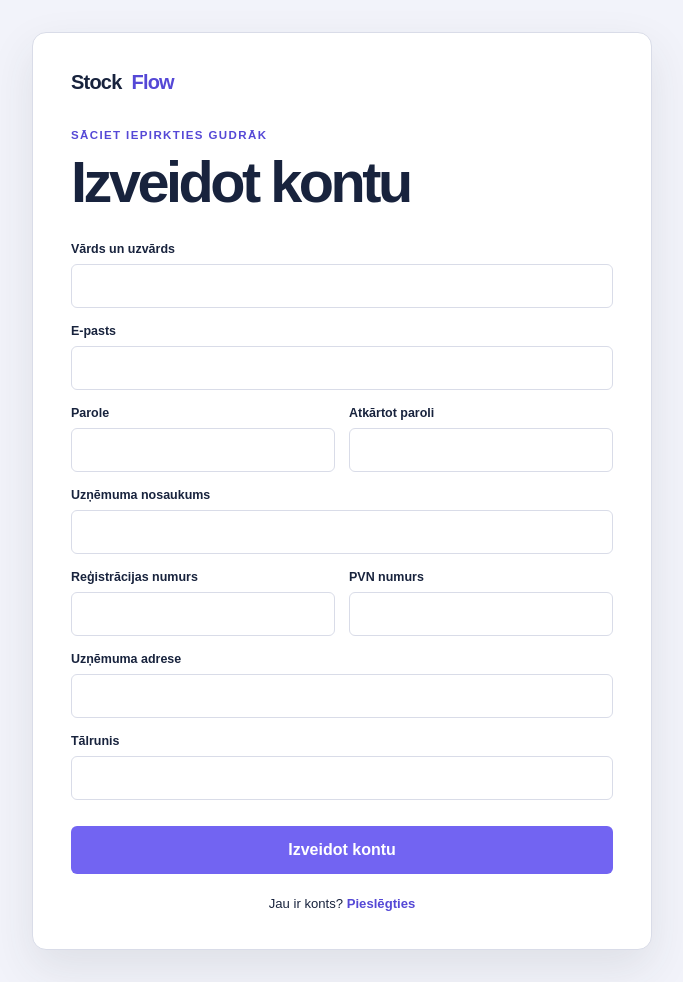
After one commit to 23DP1ELevsa/noliktavas_uzskaites_sistema_EJMN, a Flask app: page /auth/register in a window 1280 px wide. The commit adds this page. Shown: the whole page, without its empty margins (298-981 px from the left). Run offline with Flask 3, Linux system fonts and the light colour scheme.

Commit message:
Izveidota reģistrācija, pieslēgšanos un iziešana

```diff
--- a/backend/app/routes/auth.py
+++ b/backend/app/routes/auth.py
@@ -1,8 +1,112 @@
-from flask import Blueprint
+import re
+from urllib.parse import urljoin, urlparse
+
+from flask import Blueprint, flash, redirect, render_template, request, url_for
+from flask_login import current_user, login_user, logout_user
+from sqlalchemy.exc import IntegrityError
+
+from ..extensions import db
+from ..models import CompanyProfile, User
+
 
 auth_bp = Blueprint("auth", __name__, url_prefix="/auth")
+EMAIL_PATTERN = re.compile(r"^[^@\s]+@[^@\s]+\.[^@\s]+$")
 
 
-@auth_bp.get("/login")
+def _safe_next_url(value):
+    if not value:
+        return None
+    target = urljoin(request.host_url, value)
+    parsed_target = urlparse(target)
+    if parsed_target.scheme in {"http", "https"} and parsed_target.netloc == request.host:
+        return target
+    return None
+
+
+@auth_bp.route("/login", methods=["GET", "POST"])
 def login():
-    return "Login placeholder"
+    if current_user.is_authenticated:
+        return redirect(url_for("index"))
+
+    if request.method == "POST":
+        email = request.form.get("email", "").strip().casefold()
+        password = request.form.get("password", "")
+        user = db.session.scalar(db.select(User).where(User.email == email))
+
+        if user is None or not user.check_password(password):
+            flash("Nepareizs e-pasts vai parole.", "error")
+        elif not user.is_active:
+            flash("Šis konts ir deaktivizēts.", "error")
+        else:
+            login_user(user)
+            flash("Veiksmīgi pieslēdzāties.", "success")
+            next_url = request.args.get("next") or request.form.get("next")
+            return redirect(_safe_next_url(next_url) or url_for("index"))
+
+    return render_template("auth/login.html", next_url=request.args.get("next", ""))
+
+
+@auth_bp.route("/register", methods=["GET", "POST"])
+def register():
+    if current_user.is_authenticated:
+        return redirect(url_for("index"))
+
+    if request.method == "POST":
+        full_name = request.form.get("full_name", "").strip()
+        email = request.form.get("email", "").strip().casefold()
+        password = request.form.get("password", "")
+        password_confirmation = request.form.get("password_confirmation", "")
+        company_name = request.form.get("company_name", "").strip()
+        registration_no = request.form.get("registration_no", "").strip()
+        address = request.form.get("address", "").strip()
+        vat_no = request.form.get("vat_no", "").strip() or None
+        phone = request.form.get("phone", "").strip() or None
+
+        errors = []
+        if not full_name:
+            errors.append("Ievadiet vārdu un uzvārdu.")
+        if not EMAIL_PATTERN.fullmatch(email):
+            errors.append("Ievadiet derīgu e-pasta adresi.")
+        if len(password) < 8:
+            errors.append("Parolei jābūt vismaz 8 rakstzīmes garai.")
+        if password != password_confirmation:
+            errors.append("Paroles nesakrīt.")
+        if not company_name or not registration_no or not address:
+            errors.append("Aizpildiet visus obligātos uzņēmuma laukus.")
+
+        if not errors and db.session.scalar(db.select(User).where(User.email == email)):
+            errors.append("Konts ar šo e-pasta adresi jau pastāv.")
+
+        if errors:
+            for error in errors:
+                flash(error, "error")
+        else:
+            user = User(email=email, full_name=full_name)
+            user.set_password(password)
+            user.company_profile = CompanyProfile(
+                company_name=company_name,
+                registration_no=registration_no,
+                vat_no=vat_no,
+                phone=phone,
+                address=address,
+            )
+            db.session.add(user)
+            try:
+                db.session.commit()
+            except IntegrityError:
+                db.session.rollback()
+                flash("Konts ar šo e-pasta adresi jau pastāv.", "error")
+            else:
+                login_user(user)
+                flash("Konts izveidots. Laipni lūdzam StockFlow!", "success")
+                return redirect(url_for("index"))
+
+    return render_template("auth/register.html")
+
+
+@auth_bp.get("/logout")
+def logout():
+    if current_user.is_authenticated:
+        logout_user()
+        flash("Jūs izgājāt no konta.", "success")
+    return redirect(url_for("index"))
--- a/backend/app/static/css/style.css
+++ b/backend/app/static/css/style.css
@@ -54,6 +54,7 @@ a { color: inherit; text-decoration: none; }
 .language-picker select { border: 0; background: transparent; color: inherit; font: inherit; cursor: pointer; }
 .login-link { color: var(--coral-dark); }
 .login-link span { margin-left: 5px; font-size: 1rem; }
+.user-greeting { color: var(--muted); font-size: 0.75rem; }
 
 .hero { display: grid; grid-template-columns: minmax(0, 0.9fr) minmax(500px, 1.1fr); gap: 70px; align-items: center; min-height: 590px; padding: 58px 0 72px; }
 .hero-copy { position: relative; z-index: 1; }
@@ -81,6 +82,26 @@ h1 em { color: var(--coral); font-style: normal; }
 .warehouse, .flow-core { position: absolute; display: flex; flex-direction: column; align-items: center; justify-content: center; text-align: center; border: 1px solid rgba(48, 78, 72, 0.2); box-shadow: 0 9px 20px rgba(71, 102, 91, 0.1); }.warehouse { width: 128px; height: 86px; padding: 8px; border-radius: 8px; background: rgba(255,255,255,0.78); }.warehouse strong, .flow-core strong { font-size: 0.72rem; }.warehouse small, .flow-core small { margin-top: 5px; color: #7b8984; font-size: 0.58rem; }.warehouse-icon { display: grid; place-items: center; width: 24px; height: 24px; margin-bottom: 4px; border-radius: 6px; background: #d7e8dc; color: #4f8068; font-size: 1rem; }.warehouse-one { top: 5%; left: 4%; }.warehouse-two { top: 7%; right: 3%; }.warehouse-three { bottom: 5%; left: 4%; }.warehouse-four { right: 3%; bottom: 5%; }.flow-core { top: 50%; left: 50%; width: 156px; height: 116px; transform: translate(-50%, -50%); border: 2px solid var(--coral); border-radius: 50%; background: #fff8f2; }.core-mark { display: flex; align-items: end; gap: 3px; height: 25px; margin-bottom: 4px; }.core-mark i { display: block; width: 5px; border-radius: 5px 5px 1px 1px; background: var(--coral); }.core-mark i:nth-child(1) { height: 10px; }.core-mark i:nth-child(2) { height: 18px; }.core-mark i:nth-child(3) { height: 25px; }.pulse-dot { width: 6px; height: 6px; border-radius: 50%; background: #579b75; }
 .workflow { display: grid; grid-template-columns: 0.9fr 1.1fr; gap: 70px; padding: 30px 0 86px; border-top: 1px solid var(--line); }.section-kicker { margin: 0 0 14px; }.workflow h2 { margin: 0; font-size: clamp(1.55rem, 3vw, 2.3rem); line-height: 1.1; letter-spacing: -0.05em; }.steps { display: grid; grid-template-columns: repeat(3, 1fr); gap: 22px; }.step { padding-left: 16px; border-left: 2px solid var(--coral); }.step-number { color: var(--coral-dark); font-size: 0.68rem; font-weight: 800; }.step h3 { margin: 22px 0 8px; font-size: 1rem; }.step p { margin: 0; color: var(--muted); font-size: 0.78rem; line-height: 1.5; }.site-footer { display: flex; justify-content: space-between; padding: 18px 0 26px; border-top: 1px solid var(--line); color: #87918f; font-size: 0.68rem; }
 .sr-only { position: absolute; width: 1px; height: 1px; padding: 0; overflow: hidden; clip: rect(0, 0, 0, 0); white-space: nowrap; border: 0; }
+.flash-stack { width: min(1240px, calc(100% - 64px)); margin: 20px auto 0; }
+.flash { margin: 0 0 10px; padding: 12px 16px; border-radius: 7px; font-size: 0.85rem; }
+.flash-error { background: #fbe4dc; color: #963b26; }
+.flash-success { background: #dcefe3; color: #2f6945; }
+.auth-page { display: grid; min-height: 100vh; place-items: center; padding: 32px 16px; background: var(--paper); color: var(--ink); }
+.auth-card { width: min(100%, 460px); padding: 38px; background: #fff; color: var(--ink); border: 1px solid var(--line); border-radius: 14px; box-shadow: 0 18px 45px rgba(46, 60, 58, 0.1); }
+.auth-card-wide { width: min(100%, 620px); }
+.auth-card h1 { margin: 4px 0 24px; color: var(--ink); font-size: clamp(2.3rem, 7vw, 3.6rem); }
+.auth-card .brand { margin-bottom: 35px; }
+.auth-form { display: grid; gap: 8px; }
+.auth-form label { margin-top: 8px; color: var(--ink); font-size: 0.78rem; font-weight: 700; }
+.auth-form input { width: 100%; min-height: 44px; padding: 0 12px; border: 1px solid var(--line); border-radius: 6px; background: #fff; color: var(--ink); font: inherit; }
+.auth-form input::placeholder { color: var(--muted); }
+.auth-form input:focus { border-color: var(--coral); outline: 3px solid rgba(230, 110, 79, 0.13); }
+.auth-form button { min-height: 48px; margin-top: 18px; border: 0; border-radius: 6px; background: var(--coral); color: #fff; font: inherit; font-weight: 800; cursor: pointer; }
+.auth-form button:hover { background: var(--coral-dark); }
+.auth-grid { display: grid; grid-template-columns: 1fr 1fr; gap: 14px; }
+.auth-grid > div { display: grid; gap: 8px; }
+.auth-switch { margin: 22px 0 0; color: var(--muted); font-size: 0.82rem; text-align: center; }
+.auth-switch a { color: var(--coral-dark); font-weight: 700; }
 
 @media (max-width: 900px) { .main-nav { margin-left: 0; }.hero { grid-template-columns: 1fr; gap: 42px; }.network-visual { min-height: 420px; }.workflow { grid-template-columns: 1fr; gap: 35px; } }
 @media (max-width: 640px) { .site-header, .hero, .workflow, .site-footer { width: min(100% - 36px, 1240px); }.site-header { min-height: 74px; }.main-nav { display: none; }.header-actions { gap: 12px; }.language-picker { display: none; } .hero { padding-top: 47px; }.hero-lede { font-size: 0.9rem; }.search-form { align-items: stretch; flex-wrap: wrap; gap: 7px; padding: 10px; }.search-icon { align-self: center; }.search-form input { min-height: 39px; }.search-form button { width: 100%; }.network-visual { min-height: 400px; padding: 18px 14px 14px; box-shadow: 10px 12px 0 #e0e6df; }.network-stage { height: 315px; }.warehouse { width: 108px; height: 78px; }.warehouse-one, .warehouse-three { left: 0; }.warehouse-two, .warehouse-four { right: 0; }.flow-core { width: 140px; height: 105px; }.steps { grid-template-columns: 1fr; gap: 18px; }.step { min-height: 66px; }.step h3 { margin: 5px 0; }.site-footer { display: block; line-height: 1.8; }.site-footer span { display: block; } }
@@ -113,3 +134,45 @@ h1 { letter-spacing: -0.06em; }.hero-lede { color: #b4c0d4; }.search-form { bord
 
 @media (max-width: 900px) { .hero { grid-template-columns: 1fr; } }
 @media (max-width: 640px) { .site-header { width: 100%; padding: 0 18px; }.hero { width: 100%; padding: 55px 18px 64px; }.workflow, .site-footer { width: calc(100% - 36px); }.network-visual { min-height: 400px; }.hero-stats { gap: 16px; }.hero-stats strong { font-size: 0.85rem; }.hero-stats span { font-size: 0.58rem; } }
+
+/* Keep authentication content readable on its light card. */
+html, body, button, input, select, textarea {
+    font-family: Arial, sans-serif;
+}
+
+.auth-page {
+    color: #18233d;
+}
+
+.auth-card,
+.auth-card h1,
+.auth-card .section-kicker,
+.auth-card .auth-form label,
+.auth-card .auth-switch {
+    color: #18233d;
+}
+
+.auth-card .section-kicker {
+    color: #5548d6;
+}
+
+.auth-card .brand {
+    color: #18233d;
+}
+
+.auth-card .brand-accent {
+    color: #5548d6;
+}
+
+.auth-card .auth-form input {
+    background: #fff;
+    color: #18233d;
+}
+
+.auth-card .auth-form input::placeholder {
+    color: #68748d;
+}
+
+.auth-card .auth-switch a {
+    color: #5548d6;
+}
--- /dev/null
+++ b/backend/app/templates/auth/register.html
@@ -0,0 +1,41 @@
+<!doctype html>
+<html lang="lv">
+<head>
+    <meta charset="utf-8">
+    <meta name="viewport" content="width=device-width, initial-scale=1">
+    <title>Reģistrēties | StockFlow</title>
+    <link rel="stylesheet" href="{{ url_for('static', filename='css/style.css') }}">
+</head>
+<body class="auth-page">
+    <main class="auth-card auth-card-wide">
+        <a class="brand" href="{{ url_for('index') }}">Stock<span class="brand-accent">Flow</span></a>
+        <p class="section-kicker">Sāciet iepirkties gudrāk</p>
+        <h1>Izveidot kontu</h1>
+        {% with messages = get_flashed_messages(with_categories=true) %}
+            {% for category, message in messages %}<p class="flash flash-{{ category }}">{{ message }}</p>{% endfor %}
+        {% endwith %}
+        <form method="post" class="auth-form">
+            <label for="full_name">Vārds un uzvārds</label>
+            <input id="full_name" name="full_name" value="{{ request.form.get('full_name', '') }}" required autocomplete="name">
+            <label for="email">E-pasts</label>
+            <input id="email" name="email" type="email" value="{{ request.form.get('email', '') }}" required autocomplete="email">
+            <div class="auth-grid">
+                <div><label for="password">Parole</label><input id="password" name="password" type="password" required minlength="8" autocomplete="new-password"></div>
+                <div><label for="password_confirmation">Atkārtot paroli</label><input id="password_confirmation" name="password_confirmation" type="password" required minlength="8" autocomplete="new-password"></div>
+            </div>
+            <label for="company_name">Uzņēmuma nosaukums</label>
+            <input id="company_name" name="company_name" value="{{ request.form.get('company_name', '') }}" required>
+            <div class="auth-grid">
+                <div><label for="registration_no">Reģistrācijas numurs</label><input id="registration_no" name="registration_no" value="{{ request.form.get('registration_no', '') }}" required></div>
+                <div><label for="vat_no">PVN numurs</label><input id="vat_no" name="vat_no" value="{{ request.form.get('vat_no', '') }}"></div>
+            </div>
+            <label for="address">Uzņēmuma adrese</label>
+            <input id="address" name="address" value="{{ request.form.get('address', '') }}" required autocomplete="street-address">
+            <label for="phone">Tālrunis</label>
+            <input id="phone" name="phone" type="tel" value="{{ request.form.get('phone', '') }}" autocomplete="tel">
+            <button type="submit">Izveidot kontu</button>
+        </form>
+        <p class="auth-switch">Jau ir konts? <a href="{{ url_for('auth.login') }}">Pieslēgties</a></p>
+    </main>
+</body>
+</html>
```
Also changed, not shown: backend/app/templates/auth/login.html (added, +28 -0 lines), backend/app/templates/index.html (+15 -1 lines), tests/test_auth.py (added, +66 -0 lines).
